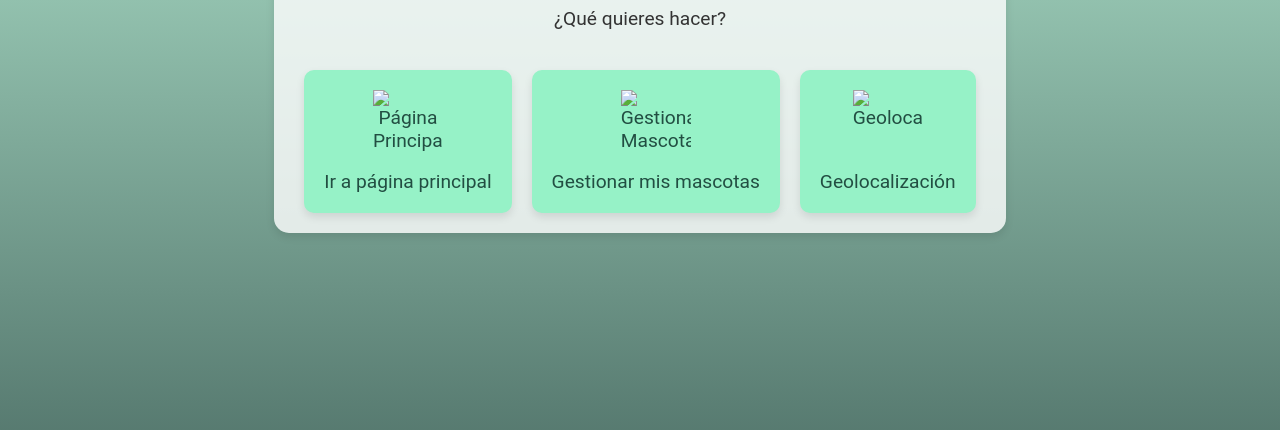
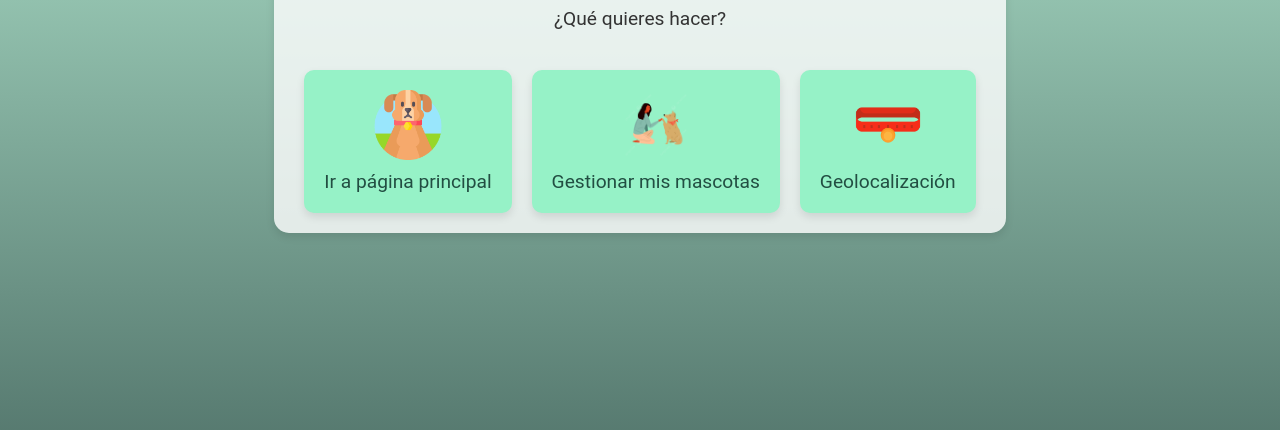
Before and after one commit to Guada9ages/patitaSearch, a plain HTML site: page index.html in a window 1280 px wide. Shown: the part 334-764 px from the top of the page. Drawn offline with Linux system fonts and the light colour scheme.

Commit message:
Update index.html

```diff
--- a/index.html
+++ b/index.html
@@ -13,15 +13,15 @@
         <p>¿Qué quieres hacer?</p>
         <div class="options">
             <a href="../pagini/index.html" class="option">
-                <img src="img/perr.png" alt="Página Principal">
+                <img src="perr.png" alt="Página Principal">
                 <span>Ir a página principal</span>
             </a>
             <a href="#" class="option">
-                <img src="img/compania.png" alt="Gestionar Mascotas">
+                <img src="compania.png" alt="Gestionar Mascotas">
                 <span>Gestionar mis mascotas</span>
             </a>
             <a href="#" class="option">
-                <img src="img/collar.png" alt="Geolocalización">
+                <img src="collar.png" alt="Geolocalización">
                 <span>Geolocalización</span>
             </a>
         </div>
```
